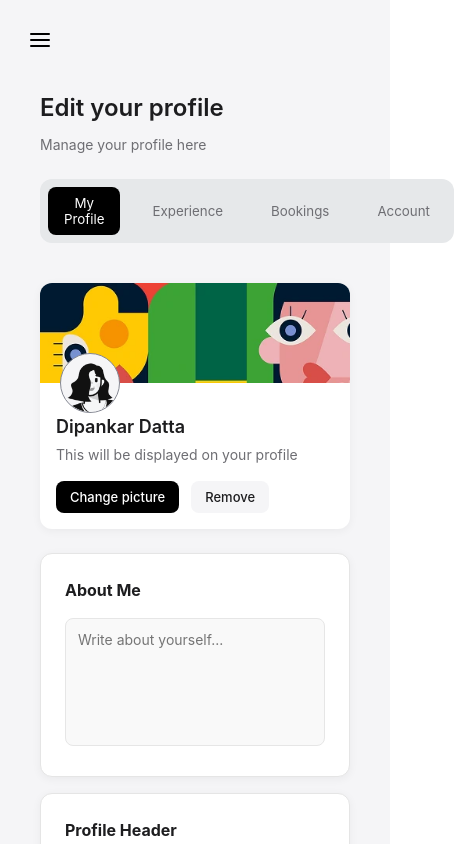
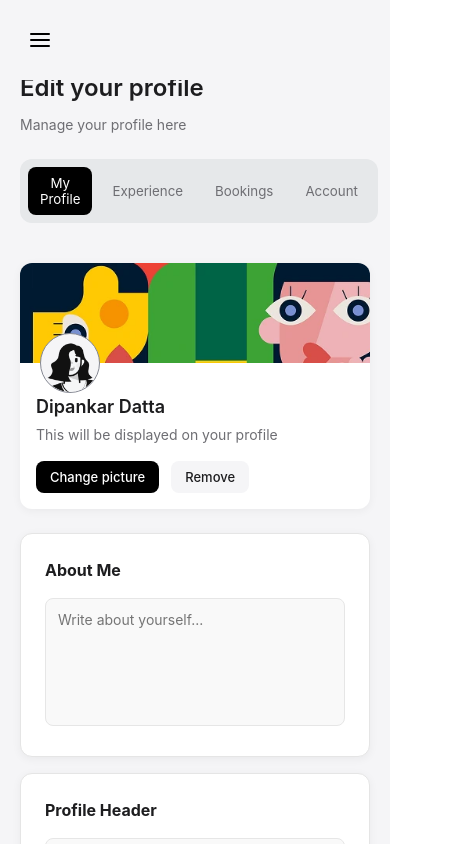
Before and after one commit to NirbhaySirsikar/thinkle-assignment, a React (Vite) app: page /Profile in a window 390 px wide. Shown: the top 844 px of the page, 454 px wide, since content can reach past the window. Built offline with nearby package versions, Linux system fonts and the light colour scheme.

Commit message:
fixed tabs for mobile

```diff
--- a/src/styles/Profile.css
+++ b/src/styles/Profile.css
@@ -1,3 +1,7 @@
+.profile-container{
+padding: 0px !important;
+}
+
 .profile-header {
   display: flex;
   justify-content: space-between;
@@ -40,3 +44,12 @@
     background-color: #000;
     color: #fff;
 }
+
+@media not all and (min-width: 768px) {
+    .profile-tabs {
+        gap: 0.5rem;
+    }
+    .profile-tabs button {
+        padding: 0.5rem 0.75rem;
+    }
+}
```
